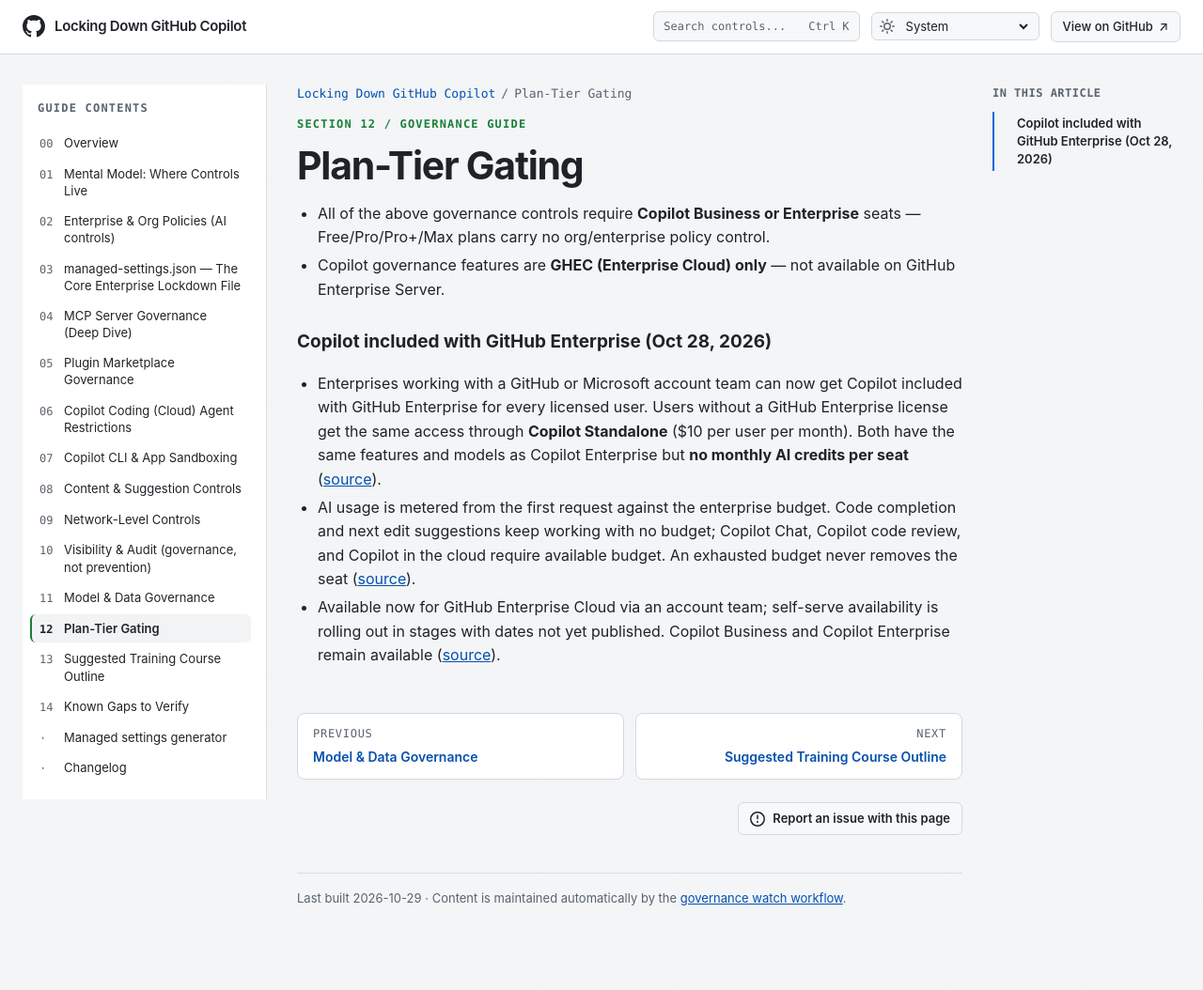
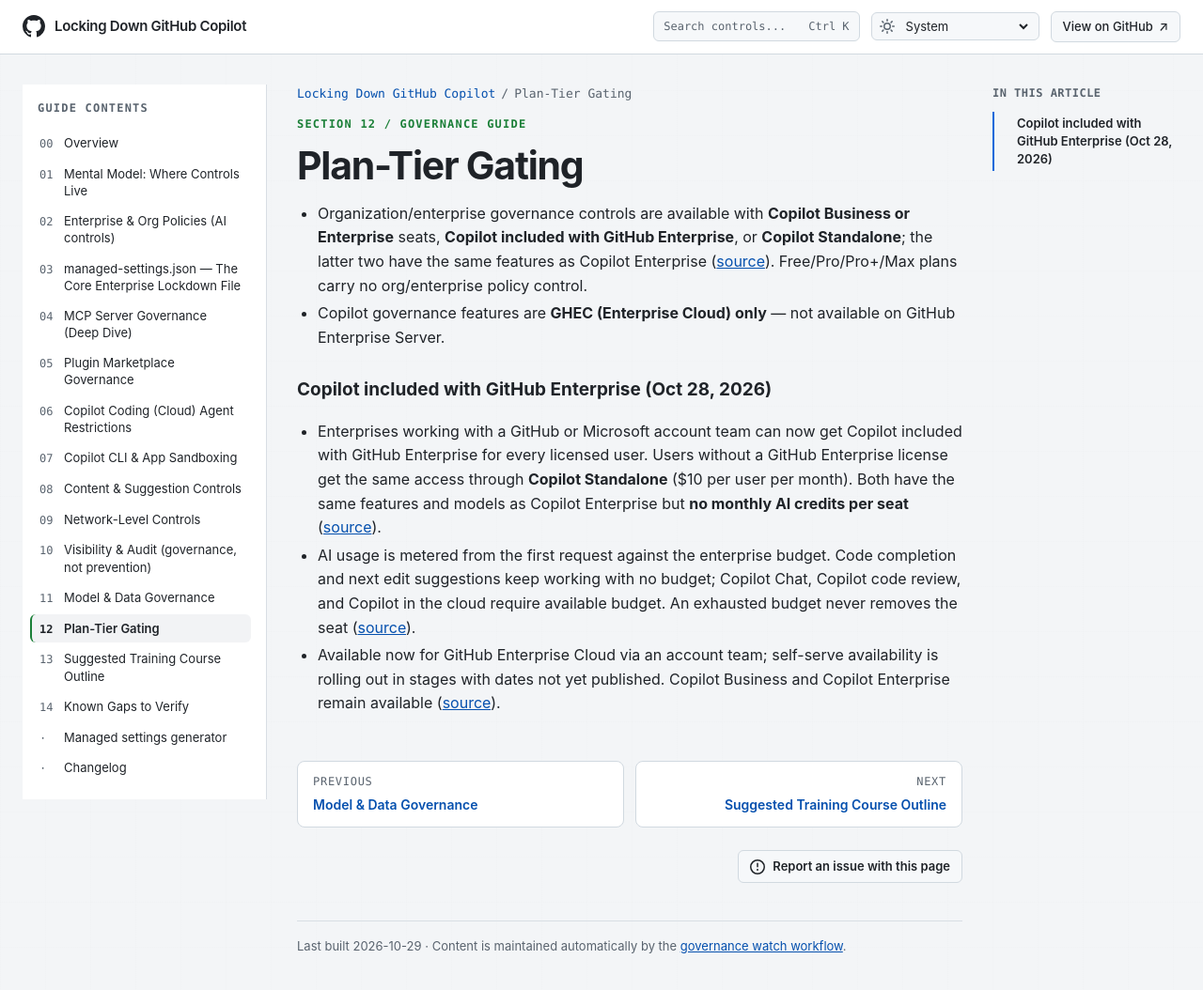
Before and after one commit to beardofedu/copilot-governance-training, a Jekyll site: the page built from docs/sections/plan-tier-gating.md, in a window 1280 px wide and 1082 px high. Shown: the top 1054 px of the window at 94% size. Built offline with Jekyll 4.4.1, drawn with Linux system fonts in a browser that asks for light colours.

Commit message:
Update Copilot governance controls information
Clarified governance controls for Copilot plans and features.

Co-authored-by: Copilot Autofix powered by AI <175728472+Copilot@users.noreply.github.com>

```diff
--- a/docs/sections/plan-tier-gating.md
+++ b/docs/sections/plan-tier-gating.md
@@ -8,7 +8,7 @@ last_reviewed: 2026-08-18
 
 # Plan-Tier Gating
 
-- All of the above governance controls require **Copilot Business or Enterprise** seats — Free/Pro/Pro+/Max plans carry no org/enterprise policy control.
+- Organization/enterprise governance controls are available with **Copilot Business or Enterprise** seats, **Copilot included with GitHub Enterprise**, or **Copilot Standalone**; the latter two have the same features as Copilot Enterprise ([source](https://github.blog/changelog/2026-10-28-github-enterprise-now-includes-access-to-github-copilot)). Free/Pro/Pro+/Max plans carry no org/enterprise policy control.
 - Copilot governance features are **GHEC (Enterprise Cloud) only** — not available on GitHub Enterprise Server.
 
 ### Copilot included with GitHub Enterprise (Oct 28, 2026)
```
